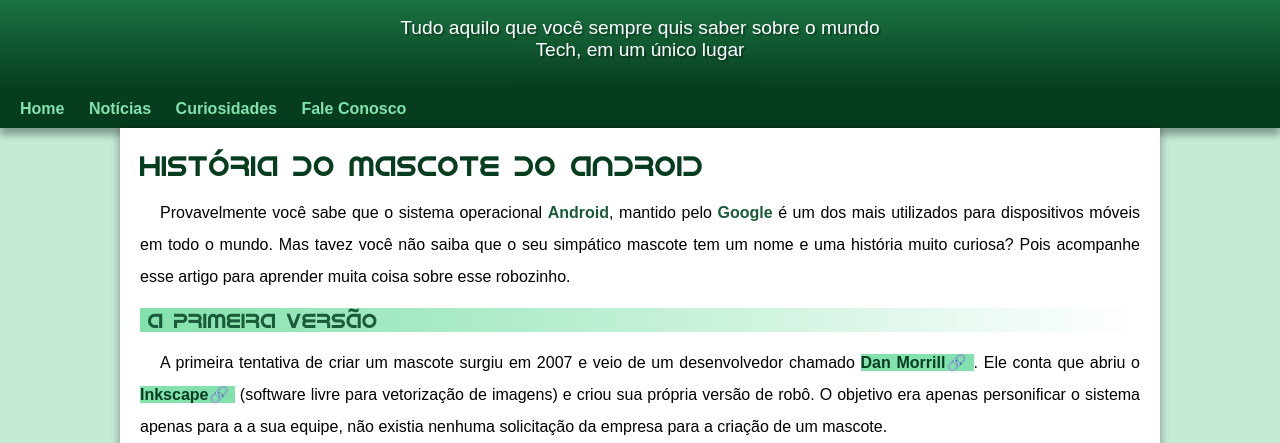
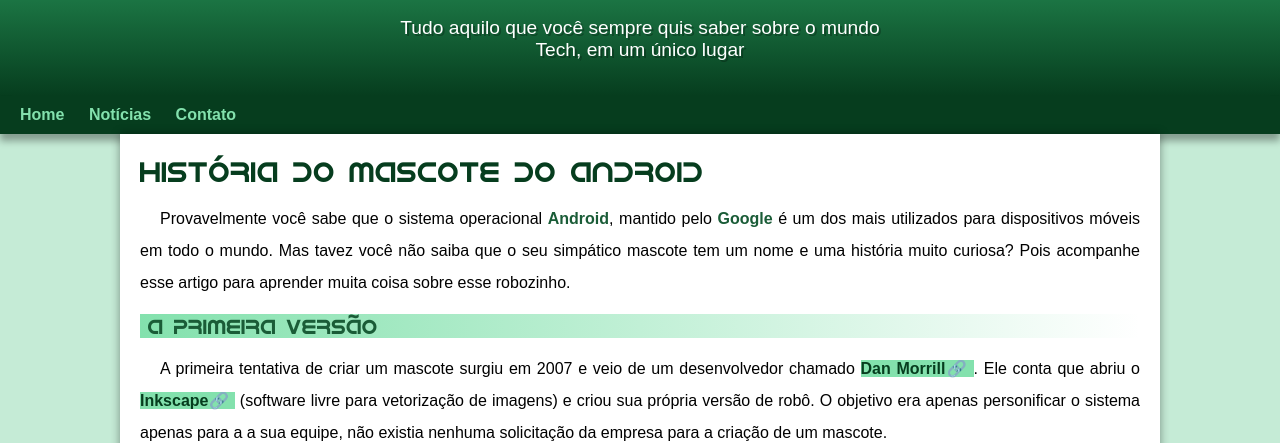
Before and after one commit to VitorHugoFreitass1/projeto-android, a plain HTML site: page index.html in a window 1280 px wide. Shown: the part 90-533 px from the top of the page. Drawn offline with Linux system fonts and the light colour scheme.

Commit message:
Problema de Padding Corrigido

```diff
--- a/index.html
+++ b/index.html
@@ -15,8 +15,7 @@
     <nav>
         <a href="#">Home</a>
         <a href="#">Notícias</a>
-        <a href="#">Curiosidades</a>
-        <a href="#">Fale Conosco</a>
+        <a href="#">Contato</a>
     </nav>
     <main>
         <article>
--- a/style/style.css
+++ b/style/style.css
@@ -59,7 +59,7 @@ header> p{
     margin: auto;
     padding-right: 10px;
     padding-left: 10px;
-    margin-bottom: 10px;
+    padding-bottom: 35px;
     text-shadow: 2px 2px rgba(0, 0, 0, 0.267);
     }
 
```
